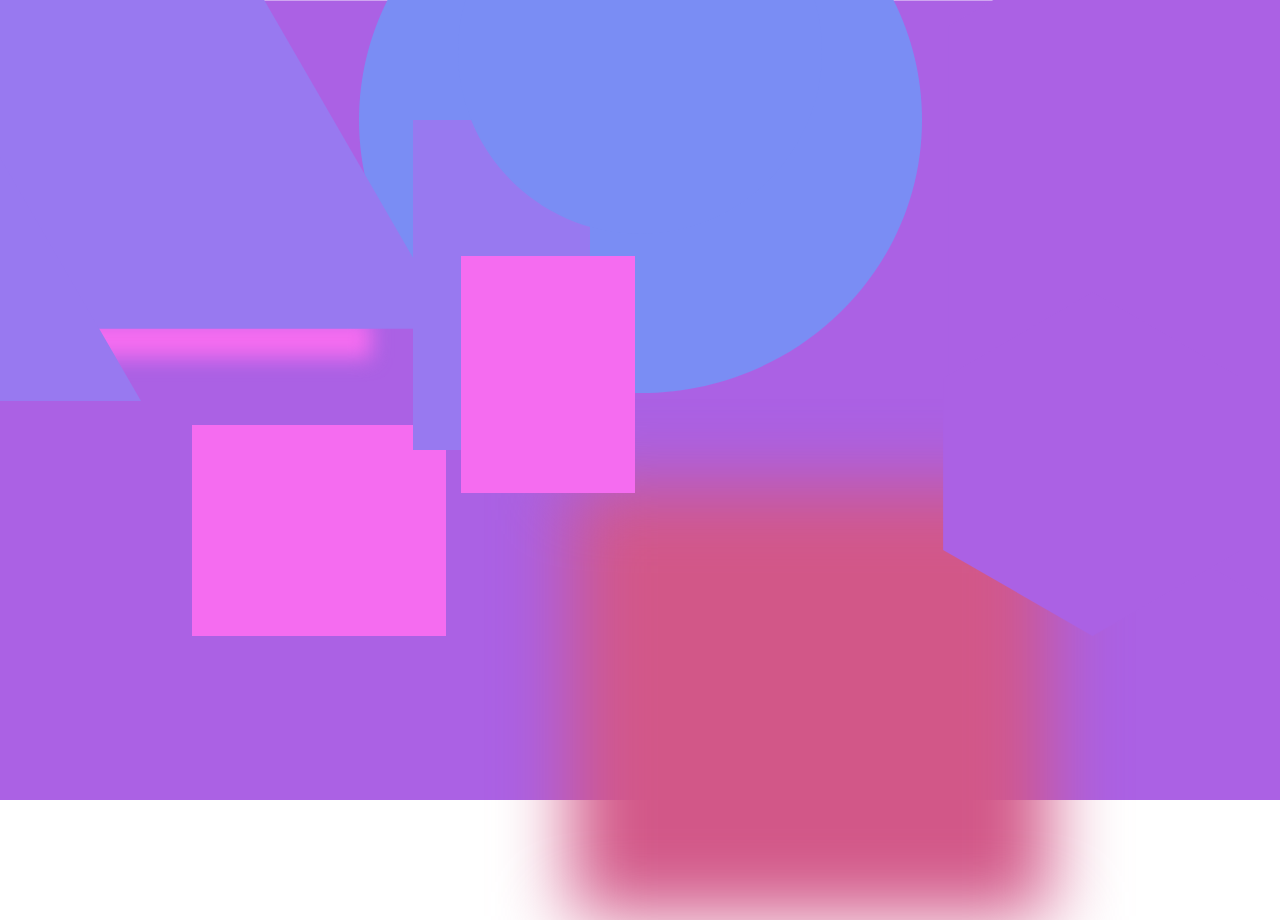
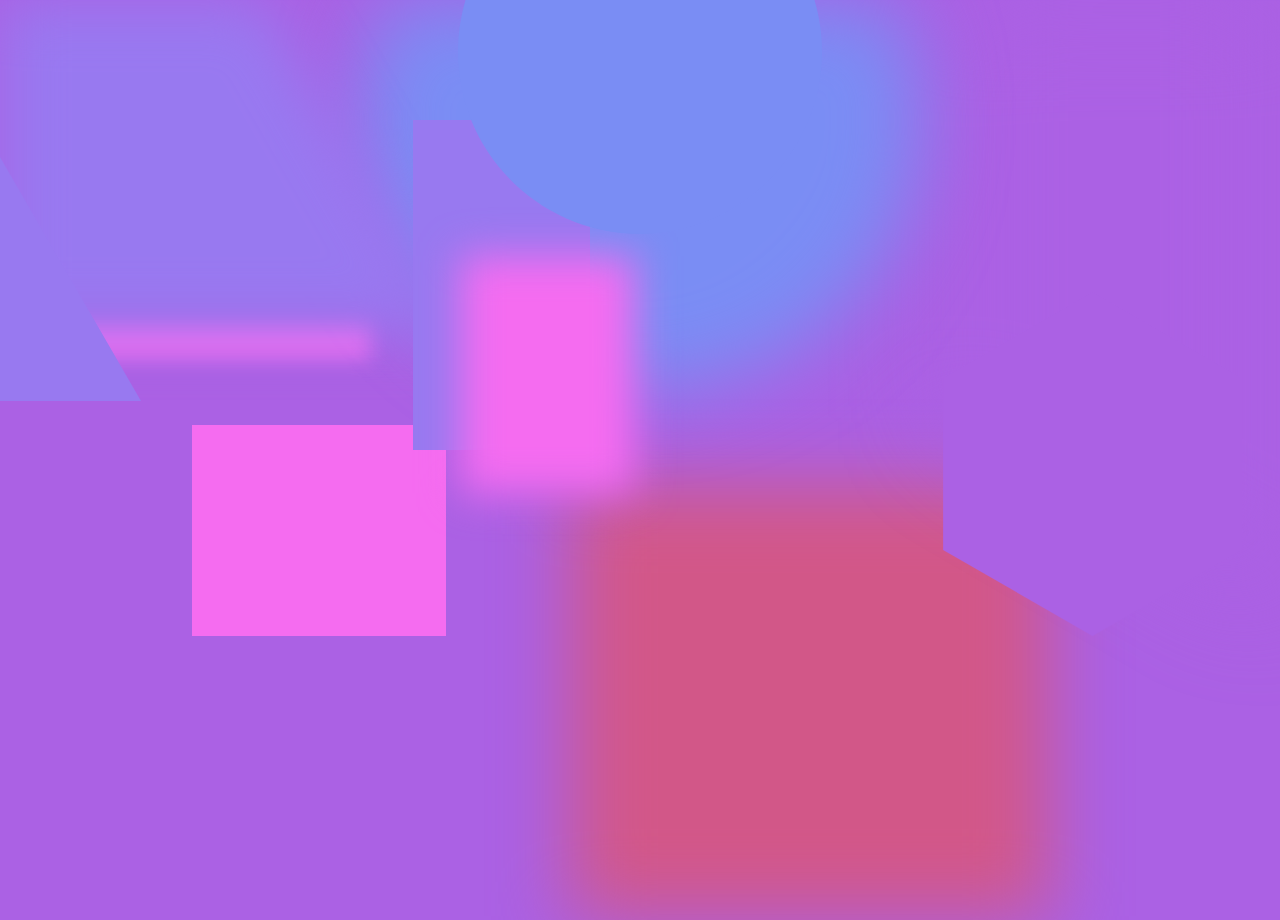
Before and after one commit to Sulekh25/Webdevelopment, a plain HTML site: page Workingcalculator.html in a window 1280 px wide. Drawn offline with Linux system fonts and the light colour scheme.

Commit message:
Update Workingcalculator.css

```diff
--- a/Workingcalculator.css
+++ b/Workingcalculator.css
@@ -1,6 +1,36 @@
+body{
+    display: flex;
+    justify-content: center;
+    align-items: center;
+    background-color: #AB61E4;
+    min-height: 100vh;
+    overflow: hidden;
+    color: #fff;
+}
+
+.calculator {
+    --header-bg:                    rgba(255,255,255,.2);
+    --body-bg:                      rgba(255,255,255,.3);
+    --button-bg:                    rgba(255,255,255,.2);
+    --button-bg-hover:              rgba(255,255,255,.3);
+    --button-highlight-bg:          rgba(255,255,255,.5);
+    --button-highlight-bg-hover:    rgba(255,255,255,.3);
+    transition: all 0.8s cubic-bezier(0.075, 0.82, 0.165, 1) 0s;
+
+    position: relative;
+    width: 280px;
+    box-shadow: rgb(24 32 79 / 25%) 0px 40px 80px, rgb(255 255 255 / 50%) 0px 0px 0px 0.5px inset;
+    border-radius: 15px;
+    z-index: 10;
+
+}
 .bg-item{
     position: absolute;
 }
 
 #bg-1 {filter: blur(10px);}
 #bg-2 {filter: blur(36px);}
+#bg-4 {filter: blur(50px);}
+#bg-6 {filter: blur(40px);}
+#bg-7 {filter: blur(30px);}
+#bg-9 {filter: blur(20px);}
```
